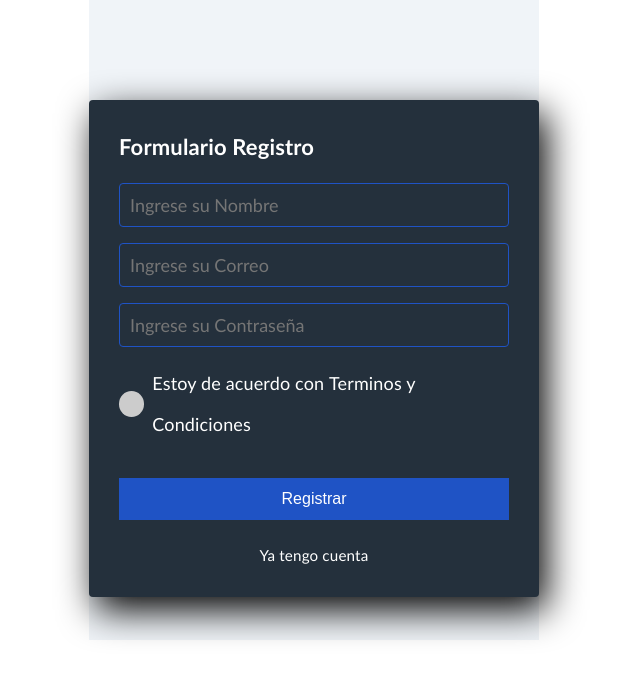
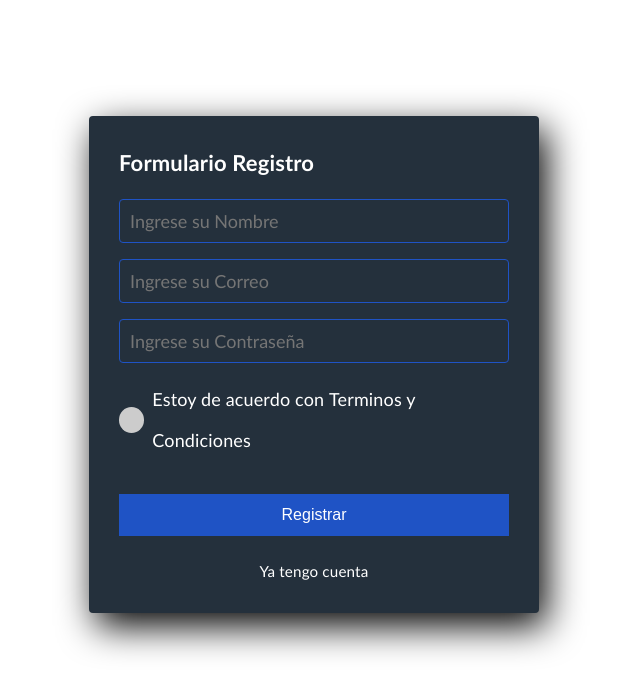
Before and after one commit to AdriTN/TutorVirtual, a React (Vite) app in the folder tutor-frontend/: page /register in a window 1280 px wide. Shown: the top 694 px of the page, without its empty margins (326-966 px from the left). Built offline with nearby package versions, Linux system fonts and the light colour scheme; no server answers.

Commit message:
Eliminamos estilos innecesarios

```diff
--- a/tutor-frontend/src/pages/register/RegisterPage.module.css
+++ b/tutor-frontend/src/pages/register/RegisterPage.module.css
@@ -1,7 +1,14 @@
+:global(*),
+:global(*::before),
+:global(*::after) {
+  margin: 0;
+  padding: 0;
+  box-sizing: border-box;
+}
+
 .pageContainer {
-    min-height: 80vh;
-    display: flex;
+    min-height: 100vh;
     align-items: center;
     justify-content: center;
-    background: #f0f4f8;
+    padding: 1rem;
   }
```
